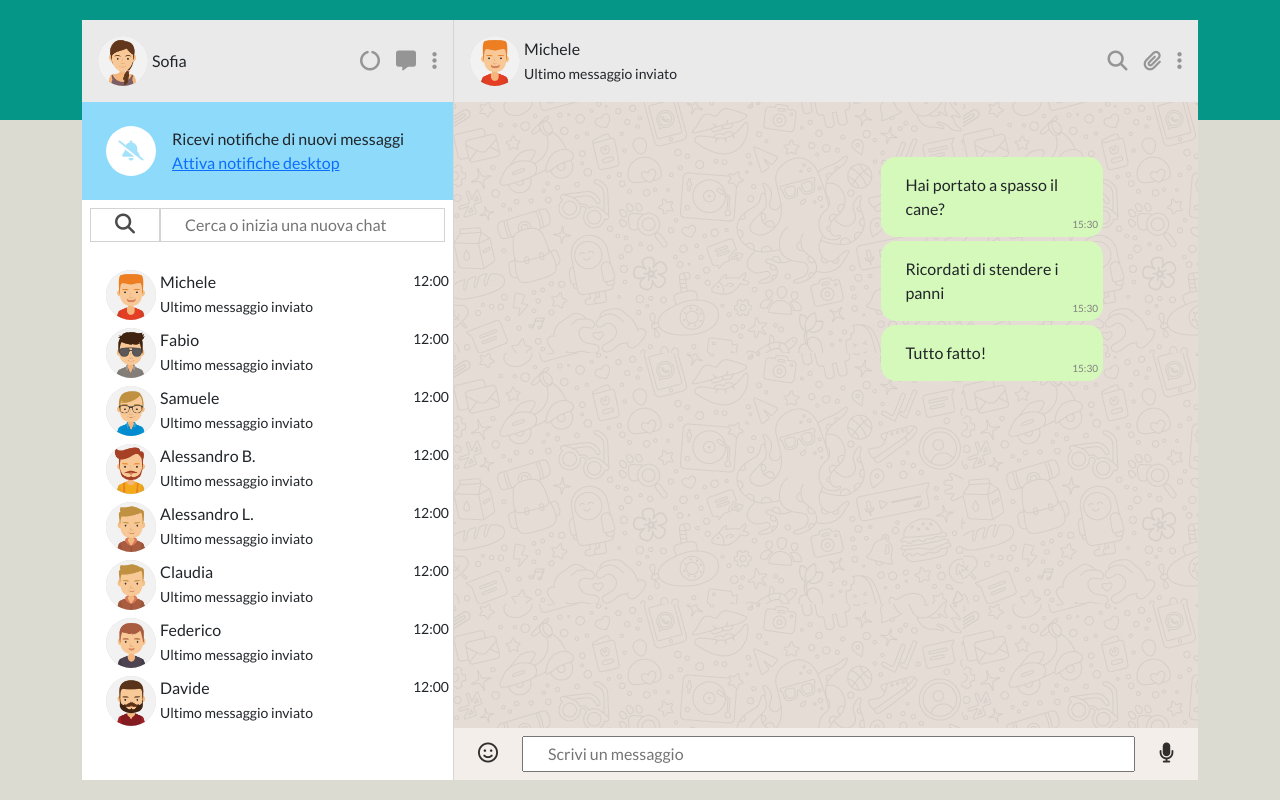
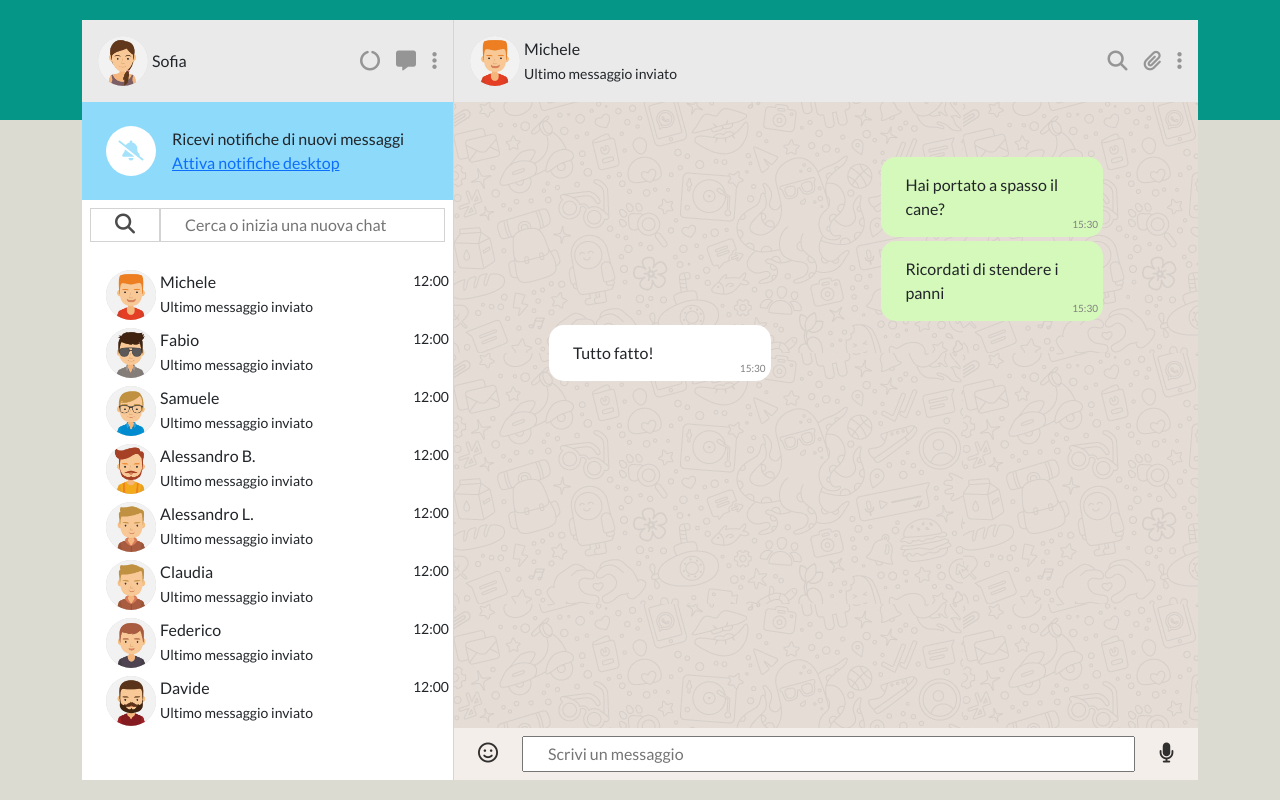
Before and after one commit to LucaBrivio183/vue-boolzapp, a plain HTML site: page milestone-2/index.html in a window 1280 px wide. Drawn offline with nearby package versions, Linux system fonts and the light colour scheme.

Commit message:
feat: milestone  2

```diff
--- a/milestone-2/index.html
+++ b/milestone-2/index.html
@@ -77,7 +77,7 @@
                     </div>
                 </header>
                 <div id="active-chat" class="flex-grow-1 d-flex flex-column gap-1">
-                    <div v-for="(item,index) in contacts[activeContact].messages"class="message sent py-3 px-4">
+                    <div v-for="(item,index) in contacts[activeContact].messages" :class="checkMessageStatus(index,activeContact)" class="message sent py-3 px-4">
                         {{contacts[activeContact].messages[index].message}}
                         <small class="time">15:30</small>
                     </div>
--- a/milestone-2/main.js
+++ b/milestone-2/main.js
@@ -177,5 +177,11 @@ createApp ({
         selectChat(index){
             this.activeContact = index;
         },
-    },
+        checkMessageStatus(index,activeContact) {
+            if (this.contacts[activeContact].messages[index].status === 'sent') {
+                return 'sent'
+            }
+                return 'received'
+        },
+        }
 }).mount('#app');
```
